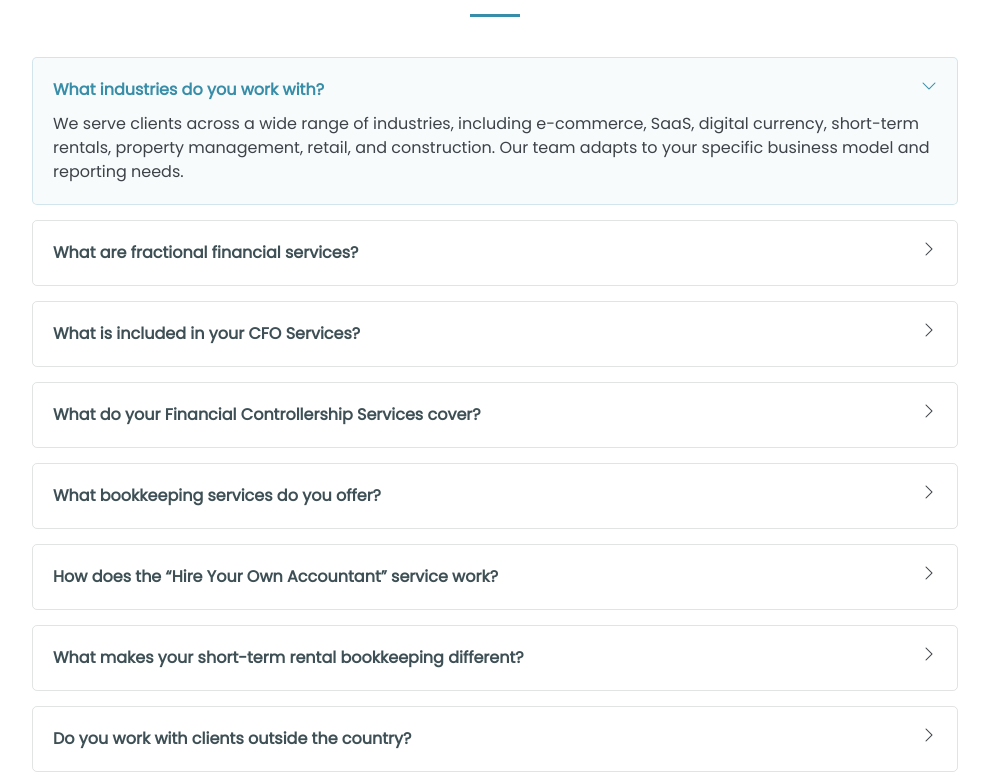
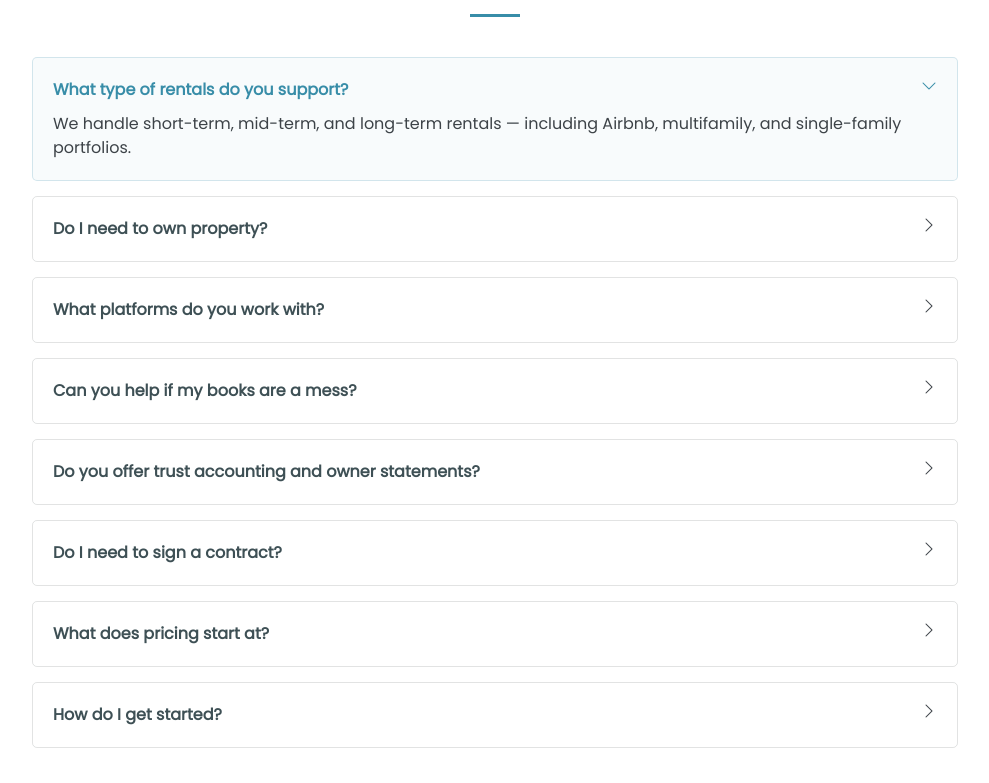
Before and after one commit to joshrinea/hire-victoria-ph, a React (Vite) app: page / in a window 1280 px wide. Shown: the part 2757-3540 px from the top of the page, without its empty margins (145-1134 px from the left). Built offline with nearby package versions, Linux system fonts and the light colour scheme.

Commit message:
Revert "Update faq.js"
This reverts commit 857a64201870729eacdff45dadf59f217e62e9a7.

```diff
--- a/src/static/data/faq.js
+++ b/src/static/data/faq.js
@@ -1,61 +1,41 @@
 export const Faqs = [
   {
-    question: "What industries do you work with?",
+    question: "What type of rentals do you support?",
     answer:
-      "We serve clients across a wide range of industries, including e-commerce, SaaS, digital currency, short-term rentals, property management, retail, and construction. Our team adapts to your specific business model and reporting needs.",
+      "We handle short-term, mid-term, and long-term rentals — including Airbnb, multifamily, and single-family portfolios.",
   },
   {
-    question: "What are fractional financial services?",
+    question: "Do I need to own property?",
     answer:
-      "Fractional financial services allow you to access expert CFOs and Controllers on a part-time or flexible basis, without hiring full-time executives. This gives you strategic financial leadership, better cash flow control, and stronger business performance — at a fraction of the cost.",
+      "No — we support owners, co-hosts, arbitrage operators, and property managers handling rentals on behalf of others.",
   },
   {
-    question: "What is included in your CFO Services?",
+    question: "What platforms do you work with?",
     answer:
-      "Our Fractional CFOs provide strategic financial planning, budgeting, forecasting, performance analysis, and fundraising support. They help you understand your numbers, improve profitability, and make smarter business decisions for long-term growth.",
+      "We work with tools you already use — including QuickBooks Online, Airbnb, Vrbo, Stripe, Guesty, Hostaway, Clearing, and more.",
   },
   {
-    question: "What do your Financial Controllership Services cover?",
+    question: "Can you help if my books are a mess?",
     answer:
-      "Our Controllers focus on day-to-day financial operations such as cash flow management, bill payments, forecasting, and reporting accuracy. They ensure your financial foundation is strong and your records are always ready for decision-making.",
+      "Yes. Whether you’re 3 months or 3 years behind, we can clean up your books and bring everything current.",
   },
   {
-    question: "What bookkeeping services do you offer?",
+    question: "Do you offer trust accounting and owner statements?",
     answer:
-      "We handle everything from transaction recording and reconciliation to financial reporting and cleanup. Whether you’re catching up on past books or maintaining ongoing accuracy, we ensure your finances are Fast, Accurate, and Understandable.",
+      "Absolutely. We specialize in trust accounting and generate monthly owner statements for co-hosts and property managers.",
   },
   {
-    question: "How does the “Hire Your Own Accountant” service work?",
-    answer: "You can hire a dedicated accountant or bookkeeper who works exclusively for your business between 4 to 8 hours per day. This gives you consistent, personalized financial support without the cost and hassle of full-time employment.",
+    question: "Do I need to sign a contract?",
+    answer: "Nope — all of our plans are flexible and month-to-month.",
   },
   {
-    question: "What makes your short-term rental bookkeeping different?",
+    question: "What does pricing start at?",
     answer:
-      "We understand the unique needs of Airbnb hosts, rental property owners, and property management businesses. Our accountants specialize in tracking property income, cleaning and maintenance expenses, occupancy rates, and ROI — so you always know how your rentals are performing.",
-  },
-  {
-    question: "Do you work with clients outside the country?",
-    answer:
-      "Yes. We serve clients globally. Our team is experienced in handling multi-currency transactions, international compliance, and cross-border financial reporting.",
-  },
-  {
-    question: "Which accounting software do you use?",
-    answer:
-      "We work with industry-leading platforms such as QuickBooks Online, Xero, and other cloud-based accounting tools, depending on your preference and business requirements.",
-  },
-  {
-    question: "How secure is my financial data?",
-    answer:
-      "Your security is our top priority. We use encrypted, cloud-based systems with multi-factor authentication and strict access controls to protect your confidential information.",
+      "Plans start at $59/month for Airbnb bookkeeping. Larger portfolios and custom setups are priced based on volume and services.",
   },
   {
     question: "How do I get started?",
     answer:
-      "Simply book a free consultation with our team. We’ll review your business needs, recommend the best service package, and get your books organized and optimized — fast.",
-  },
-  {
-    question: "What makes your company different?",
-    answer:
-      "We combine expertise, technology, and transparency. Our approach to accounting is Fast, Accurate, and Understandable, giving you clear financial insights and confidence to grow your business.",
+      "Click “Schedule Your Free Demo” and we’ll walk you through the next steps, answer your questions, and review your setup.",
   },
 ];
```
